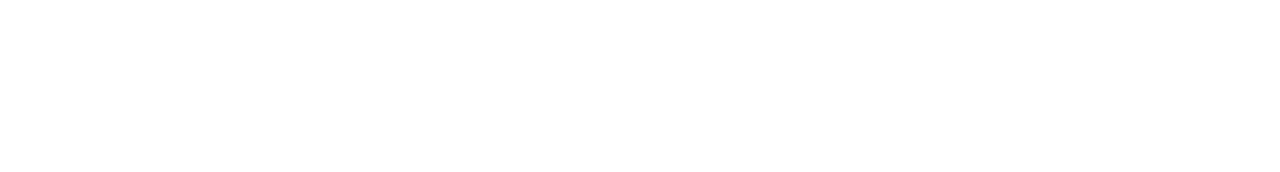
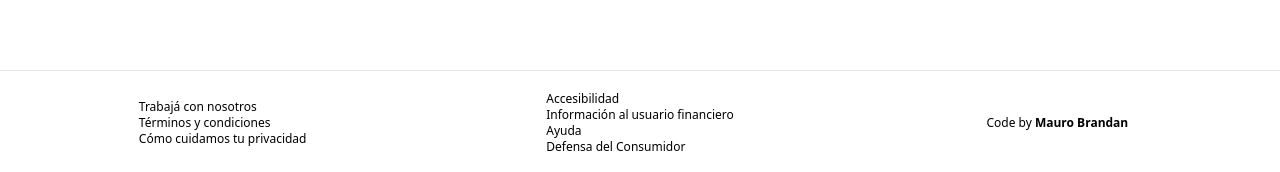
Before and after one commit to MauroBrandan/prueba-tecnica-vetly, a React (Vite) app: page / in a window 1280 px wide. Shown: the part 778-950 px from the top of the page. Before the commit the page ends 848 px from the top, so only its background shows below. Built offline with nearby package versions, Linux system fonts and the light colour scheme; no server answers.

Commit message:
Add footer

```diff
--- /dev/null
+++ b/src/components/Footer.jsx
@@ -0,0 +1,25 @@
+export function Footer () {
+  return (
+    <footer className='container mx-auto h-30 grid grid-cols-3 gap-3 place-items-center p-5 text-xs border-t border-gray-200'>
+      <div>
+        <ul>
+          <li>Trabajá con nosotros</li>
+          <li>Términos y condiciones</li>
+          <li>Cómo cuidamos tu privacidad</li>
+        </ul>
+      </div>
+      <div>
+        <ul>
+          <li>Accesibilidad</li>
+          <li>Información al usuario financiero</li>
+          <li>Ayuda</li>
+          <li>Defensa del Consumidor</li>
+        </ul>
+      </div>
+      <div>
+        <span>Code by </span>
+        <a className='font-bold' href='https://maurobrandan.com/' target='_blank' rel='noopener noreferrer'>Mauro Brandan</a>
+      </div>
+    </footer>
+  )
+}
--- a/src/components/Layout.jsx
+++ b/src/components/Layout.jsx
@@ -1,4 +1,5 @@
 import { Navbar } from './Navbar'
+import { Footer } from './Footer'
 
 export function Layout ({ children }) {
   return (
@@ -7,6 +8,7 @@
       <main className='container mx-auto h-[calc(100vh-75px)]'>
         {children}
       </main>
+      <Footer />
     </>
   )
 }
```
